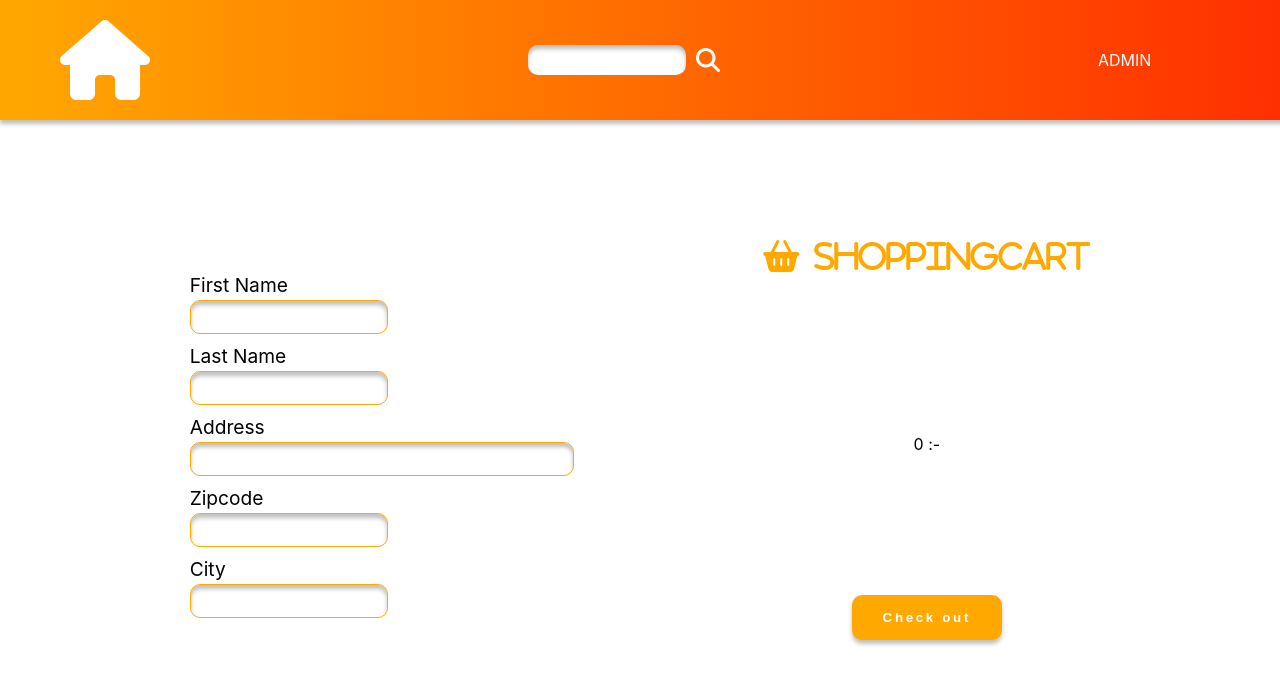
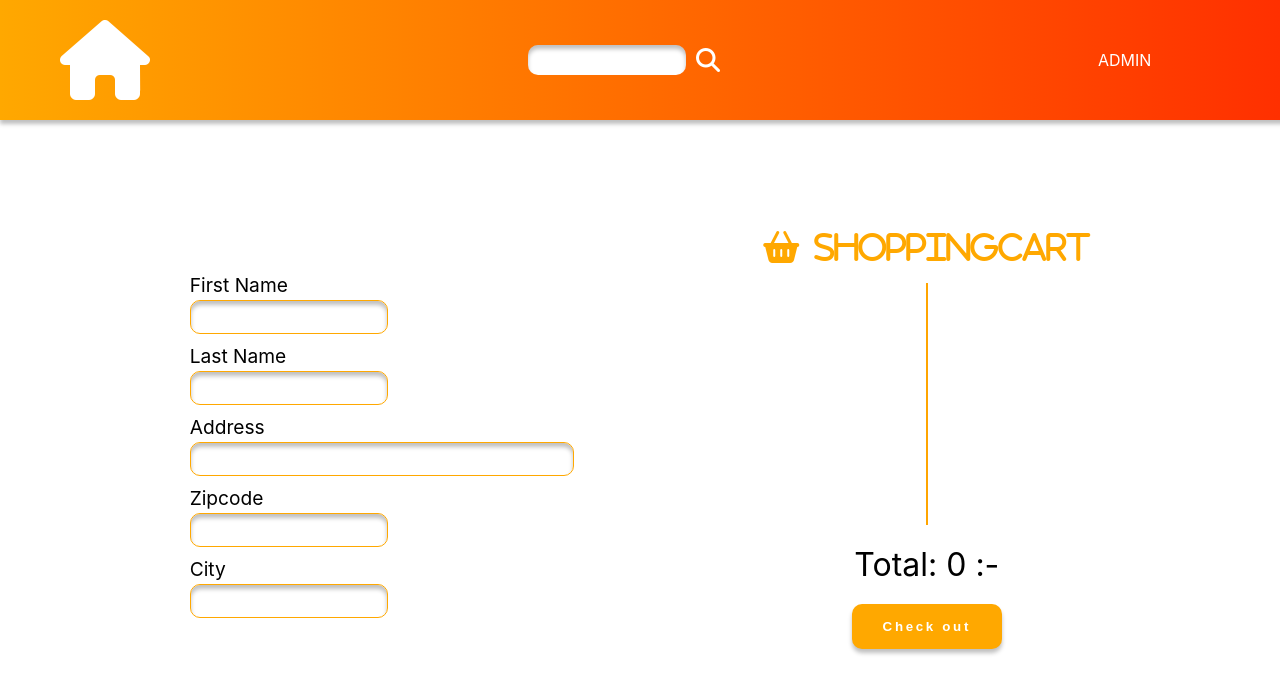
Before and after one commit to josiehpersson/mywebshop, a React (Create React App) app: page /checkout in a window 1280 px wide. Shown: the top 694 px of the page. Built offline with nearby package versions, Linux system fonts and the light colour scheme.

Commit message:
updated shoppingcartcss

```diff
--- a/src/components/Checkout/Checkout.tsx
+++ b/src/components/Checkout/Checkout.tsx
@@ -102,11 +102,11 @@ export default function Checkout(props: IShoppingCart) {
         <Userform updateParent={updateForm} />
       </div>
       <div className="checkout-cart-container">
+          <i className="fas fa-shopping-basket"></i>
         <div className="shopping-cart">
-          <i className="fas fa-shopping-basket"></i>
           {cartItems}
         </div>
-        <p>{sum} :-</p>
+        <p className="total">Total: {sum} :-</p>
         <button type="button" onClick={placeOrder}>
           Check out
         </button>
--- a/src/components/Checkout/checkout.css
+++ b/src/components/Checkout/checkout.css
@@ -3,7 +3,8 @@
     flex-flow: row nowrap;
     justify-content: space-evenly;
     align-items: center;
-    height: 80vh;
+    min-height: 80vh;
+    max-height: auto;
 }
 
 form {
@@ -46,12 +47,31 @@ label {
     align-items: center;
     text-align: center;
 }
+.shopping-cart {
+    overflow-y: scroll;
+    height: 30vh;
+    border: 1px solid orange;
+}
 
+::-webkit-scrollbar {
+    background-color: transparent;
+    border: 1px solid orange;
+}
+
+::-webkit-scrollbar-track {
+    background-color: white;
+    border-left: 1px solid orange;
+}
+
+::-webkit-scrollbar-thumb {
+    background-color: orange;
+}
 .co-list-item {
     width: 20vw;
     display: flex;
     flex-flow: column nowrap;
     box-shadow:0px 4px 4px rgba(0, 0, 0, 0.25);
+    padding: 10px;
 
 }
 
@@ -80,3 +100,8 @@ label {
     content: 'Shoppingcart';
     margin-left: 15px;
 }
+
+.total {
+    font-size: 200%;
+    padding: 20px;
+}
```
